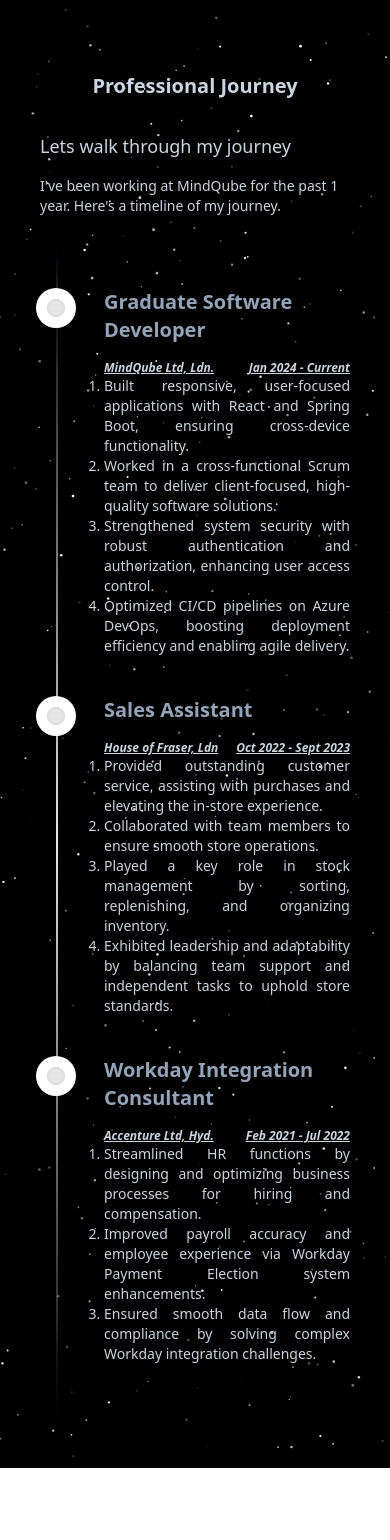
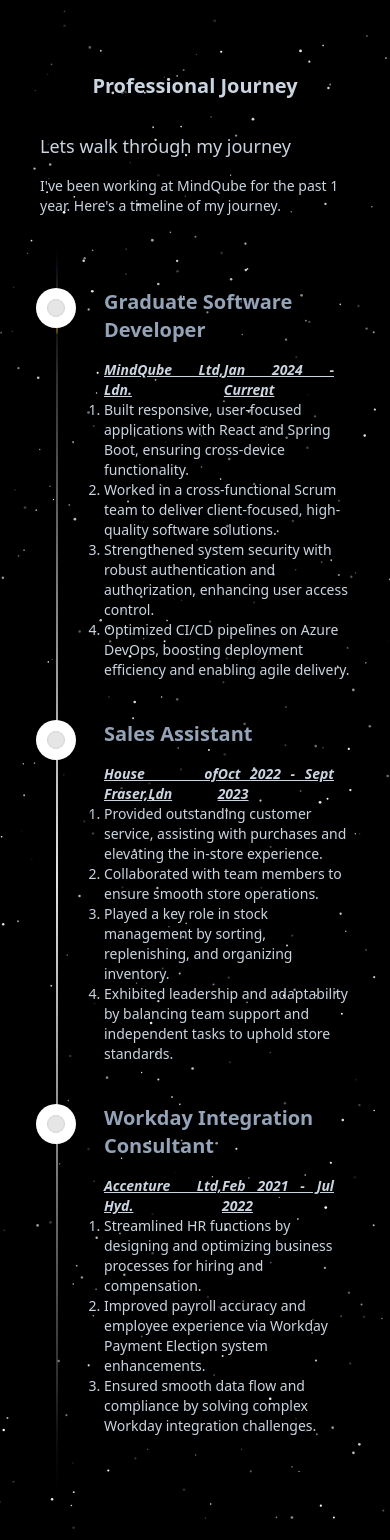
Before and after one commit to Saifgr8/NextPortfolio, a Next.js app: page /components/Experience in a window 390 px wide. Before the commit the page ends 1468 px from the top, so only its background shows below. Built offline with nearby package versions, Linux system fonts and the light colour scheme.

Commit message:
optimised for iphone

```diff
--- a/src/app/components/Contact/page.jsx
+++ b/src/app/components/Contact/page.jsx
@@ -23,7 +23,7 @@ export function VortexDemo() {
         backgroundColor="black"
         className="flex items-center flex-col justify-center px-2 md:px-10 w-full h-full"
       >
-        <h2 className="text-white text-2xl md:text-6xl font-bold text-center">
+        <h2 className="text-white text-2xl md:text-4xl lg:text-5xlfont-bold text-center">
           Like what you saw?
         </h2>
         <p className="text-white text-sm md:text-2xl max-w-xl mt-6 text-center">
--- a/src/app/components/Experience/page.jsx
+++ b/src/app/components/Experience/page.jsx
@@ -8,8 +8,8 @@ const experienceData = [
     content: (
       <div>
         <div className="text-xl font-bold flex flex-row justify-between text-justify">
-          <span className="lg:text-xl text-xs underline italic">MindQube Ltd, Ldn.</span>
-          <span className=" lg:text-base text-xs underline italic">Jan 2024 - Current</span>
+          <span className="lg:text-xl text-sm underline italic">MindQube Ltd, Ldn.</span>
+          <span className=" lg:text-base text-sm underline italic lg:mr-1 mr-4">Jan 2024 - Current</span>
         </div>
         <ol className="list-decimal">
           <li>
@@ -45,8 +45,8 @@ const experienceData = [
     content: (
       <div>
         <div className="text-xl font-bold flex flex-row justify-between text-justify">
-          <span className="lg:text-base text-xs underline italic">House of Fraser, Ldn</span>
-          <span className="lg:text-base text-xs underline italic">Oct 2022 - Sept 2023</span>
+          <span className="lg:text-base text-sm underline italic">House of Fraser,Ldn</span>
+          <span className="lg:text-base text-sm underline italic lg:mr-1 mr-4">Oct 2022 - Sept 2023</span>
         </div>
         <ol className="list-decimal">
           <li>
@@ -81,8 +81,8 @@ const experienceData = [
     content: (
       <div>
         <div className="text-xl font-bold flex flex-row justify-between text-justify">
-          <span className="lg:text-base text-xs underline italic">Accenture Ltd, Hyd.</span>
-          <span className="lg:text-base text-xs underline italic">Feb 2021 - Jul 2022</span>
+          <span className="lg:text-base text-sm underline italic">Accenture Ltd, Hyd.</span>
+          <span className="lg:text-base text-sm underline italic lg:mr-1 mr-4">Feb 2021 - Jul 2022</span>
         </div>
         <ol className="list-decimal">
           <li>
--- a/src/app/components/Intro/Intro.jsx
+++ b/src/app/components/Intro/Intro.jsx
@@ -51,7 +51,14 @@ const Intro = () => {
     const getCounts = async () => {
       const data = await trackVisitor();
 
-      if (Array.isArray(data)) {
+      if(data === null){
+        messageTimeOut = setTimeout(() => {
+          setMessage("Please connect to a better network for proper insights.")
+          setShowCount(780)
+        }, 2500);
+      }
+
+      if (data !== null && Array.isArray(data)) {
         const [count, msg] = data;
         setShowCount(count + 750);
         setMessage(msg);
--- a/src/app/components/LensComponent/page.jsx
+++ b/src/app/components/LensComponent/page.jsx
@@ -34,8 +34,8 @@ const data = [
 
 const StarBg = () => {
   return (
-    <div className=" h-[500px] absolute inset-0 w-full bg-black flex flex-col items-center justify-center overflow-hidden ">
-      <div className="w-full absolute inset-0 h-screen">
+    <div className=" lg:h-[50rem] h-[45rem] absolute inset-0 w-full bg-black flex flex-col items-center justify-center overflow-hidden ">
+      <div className="w-full absolute inset-0 lg:h-[50rem] h-[45rem]">
         <SparklesCore
           id="tsparticlesfullpage.."
           background="transparent"
@@ -65,14 +65,14 @@ export function LensComponent() {
 
   //max-w-5xl
   return (
-    <div className="w-full relative text-center lg:pt-10">
+    <div className="w-full relative text-center lg:pt-10 lg:h-[50rem] h-[45rem] ">
       <StarBg />
-      <span className="text-slate-300 text-xl lg:text-3xl absolute  inset-x-2 font-bold z-0">
+      <span className="text-slate-300 text-xl lg:text-3xl absolute  lg:inset-x-2 inset-20 font-bold z-0">
         Professional media<br />
         <span className="text-sm">( Click on image to zoom )</span>
       </span>
       {/* Desktop view */}
-      <div className="hidden md:flex  w-full flex-row gap-8 justify-around items-center relative z-10 pd-10 ">
+      <div className="hidden md:flex  w-full flex-row gap-8 justify-around items-center relative z-10 pt-40 ">
         {data.map((item, index) => (
           <div
             key={index}
@@ -102,7 +102,7 @@ export function LensComponent() {
       </div>
 
       {/* Mobile view */}
-      <div className="md:hidden flex flex-col items-center relative z-10 pt-10">
+      <div className="md:hidden flex flex-col items-center relative z-10 pt-40">
         <div className="w-full max-w-xs rounded-xl p-4 bg-gradient-to-br from-yellow-500 via-transparent to-transparent m-4 mt-20">
           <Lens
             hovering={hovering[activeIndex]}
--- a/src/app/util/script.js
+++ b/src/app/util/script.js
@@ -13,26 +13,32 @@ import {
 const getIp = async () => {
   const res = await fetch("https://api.ipify.org?format=json");
   const data = await res.json();
+  //console.log(data);
   return data.ip;
 };
 //getData
 let token = "05ed8f6ab1a4fc";
 const getLocation = async (ip) => {
+  try {
     const res = await fetch(`https://ipinfo.io/${ip}?token=${token}`);
     const data = await res.json();
-
     return {
       city: data?.city,
       region: data?.region,
       country: data?.country,
       loc: data?.loc,
     };
+  } catch (error) {
+    console.error("Error fetching location:", error);
+    return ip;
+  }
 };
 
 let address = [];
 const outputData = async () => {
   const ip = await getIp();
   const location = await getLocation(ip);
+  console.log(location);
 
   if (location) {
     address.push(location);
@@ -57,8 +63,8 @@ export const trackVisitor = async () => {
       await updateDoc(visitorRef, {
         Visitor: arrayUnion({
           ipadress: ip,
-          Address: `${addressData[0].city}, ${addressData[0].region}, ${addressData[0].country}`,
-          cordinates: addressData[0].loc,
+          Address: `${addressData[0]?.city}, ${addressData[0]?.region}, ${addressData[0]?.country}`,
+          cordinates: addressData[0]?.loc,
         }),
         date: new Date(),
       });
@@ -76,8 +82,8 @@ export const trackVisitor = async () => {
           Visitor: [
             {
               ipadress: ip.toString(),
-              Address: `${addressData[0].city}, ${addressData[0].region}, ${addressData[0].country}`,
-              coordinates: addressData[0].loc,
+              Address: `${addressData[0]?.city}, ${addressData[0]?.region}, ${addressData[0]?.country}`,
+              coordinates: addressData[0]?.loc,
             },
           ],
           date: new Date(),
--- a/src/components/ui/floating-navbar.jsx
+++ b/src/components/ui/floating-navbar.jsx
@@ -35,7 +35,7 @@ export const FloatingNav = ({ navItems, className }) => {
           duration: 0.5,
         }}
         className={cn(
-          "flex max-w-fit shadow-xl shadow-yellow-500 bg-transparent  fixed top-3 inset-x-0 mx-auto  dark:border-white/[0.2] rounded-full dark:bg-black z-[5000] pr-2 pl-8 py-2  items-center justify-center space-x-4",
+          "flex max-w-fit  shadow-xl shadow-yellow-500 bg-gradient-to-b from-transparent via-black to-yellow-300 fixed top-3 inset-x-0 mx-auto  dark:border-white/[0.2] rounded-full dark:bg-black z-[5000] pr-2 pl-8 py-2  items-center justify-center space-x-4",
           className
         )}
       >
--- a/src/components/ui/text-generate-effect.jsx
+++ b/src/components/ui/text-generate-effect.jsx
@@ -56,8 +56,8 @@ export const TextGenerateEffect = ({
 
   return (
     <div className={cn("font-bold", className)}>
-      <div className="mt-2">
-        <div className=" dark:text-white text-black text-2xl leading-snug tracking-wide">
+      <div className="">
+        <div className=" dark:text-white text-black text-2xl leading-snug tracking-wide lg:mt-4 mb-4">
           {renderWords()}
         </div>
       </div>
--- a/src/components/ui/timeline.jsx
+++ b/src/components/ui/timeline.jsx
@@ -58,7 +58,7 @@ export const Timeline = ({
                 className="md:hidden block text-xl lg:text-4xl mb-4 text-left font-bold text-slate-400 dark:text-neutral-500">
                 {item.title}
               </h3>
-              <span className="text-slate-300 lg:text-base text-sm flex flex-col gap-2 text-justify">{item.content}{" "}</span>
+              <span className="text-slate-300 lg:text-base text-sm flex flex-col gap-2 lg:text-justify">{item.content}{" "}</span>
             </div>
           </div>
         ))}
```
Lines whose indentation alone changed are shown as unchanged.
